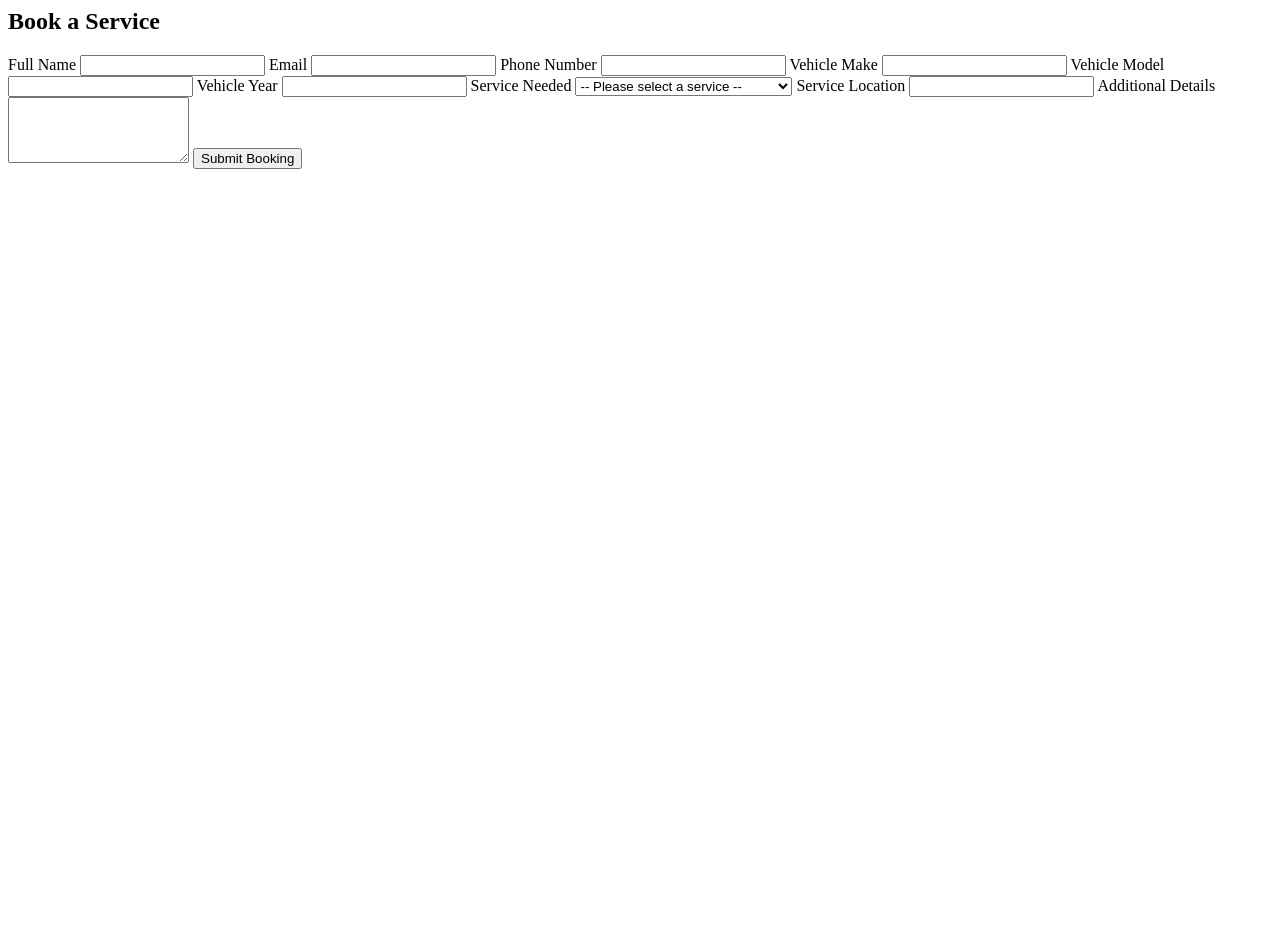
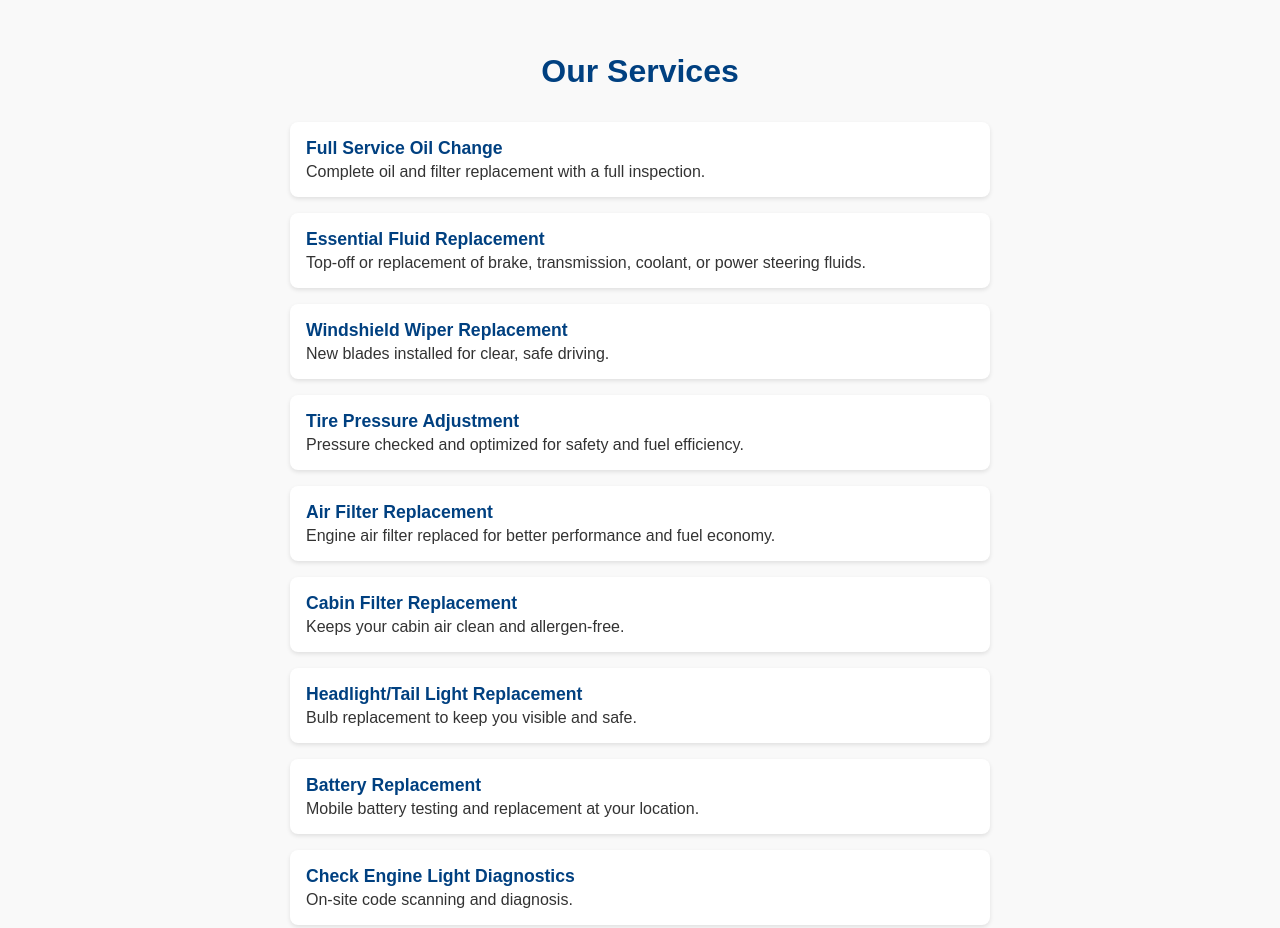
Before and after one commit to bpdal/ians-oil-website, a plain HTML site: page services.html in a window 1280 px wide. Before the commit the page ends 800 px from the top, so only its background shows below. Drawn offline with Linux system fonts and the light colour scheme.

Commit message:
Update services.html

```diff
--- a/services.html
+++ b/services.html
@@ -1,44 +1,81 @@
-<section id="booking" class="booking-form">
-  <h2>Book a Service</h2>
-  <form action="thank-you.html">
-    <label for="name">Full Name</label>
-    <input type="text" id="name" name="name" required />
-
-    <label for="email">Email</label>
-    <input type="email" id="email" name="email" required />
-
-    <label for="phone">Phone Number</label>
-    <input type="tel" id="phone" name="phone" required />
-
-    <label for="make">Vehicle Make</label>
-    <input type="text" id="make" name="make" required />
-
-    <label for="model">Vehicle Model</label>
-    <input type="text" id="model" name="model" required />
-
-    <label for="year">Vehicle Year</label>
-    <input type="text" id="year" name="year" required />
-
-    <label for="service">Service Needed</label>
-    <select id="service" name="service" required>
-      <option value="">-- Please select a service --</option>
-      <option value="oil_change">Full Service Oil Change</option>
-      <option value="fluid_replacement">Essential Fluid Replacement</option>
-      <option value="wiper_replacement">Windshield Wiper Replacement</option>
-      <option value="tire_pressure">Tire Pressure Adjustment</option>
-      <option value="air_filter">Air Filter Replacement</option>
-      <option value="cabin_filter">Cabin Filter Replacement</option>
-      <option value="headlight_tail_light">Headlight/Tail Light Replacement</option>
-      <option value="battery_replacement">Battery Replacement</option>
-      <option value="engine_diagnostics">Check Engine Light Diagnostics</option>
-    </select>
-
-    <label for="location">Service Location</label>
-    <input type="text" id="location" name="location" required />
-
-    <label for="message">Additional Details</label>
-    <textarea id="message" name="message" rows="4"></textarea>
-
-    <button type="submit">Submit Booking</button>
-  </form>
-</section>
+<!DOCTYPE html>
+<html lang="en">
+<head>
+  <meta charset="UTF-8">
+  <meta name="viewport" content="width=device-width, initial-scale=1.0">
+  <title>Services | Ian's Oil</title>
+  <style>
+    body {
+      font-family: sans-serif;
+      background: #f9f9f9;
+      margin: 0;
+      padding: 2rem;
+      color: #333;
+    }
+    h1 {
+      color: #004080;
+      text-align: center;
+    }
+    ul {
+      max-width: 700px;
+      margin: 2rem auto;
+      padding: 0;
+      list-style: none;
+    }
+    li {
+      background: #fff;
+      margin: 1rem 0;
+      padding: 1rem;
+      border-radius: 8px;
+      box-shadow: 0 2px 4px rgba(0,0,0,0.1);
+    }
+    strong {
+      display: block;
+      font-size: 1.1rem;
+      margin-bottom: 0.25rem;
+      color: #004080;
+    }
+  </style>
+</head>
+<body>
+  <h1>Our Services</h1>
+  <ul>
+    <li>
+      <strong>Full Service Oil Change</strong>
+      Complete oil and filter replacement with a full inspection.
+    </li>
+    <li>
+      <strong>Essential Fluid Replacement</strong>
+      Top-off or replacement of brake, transmission, coolant, or power steering fluids.
+    </li>
+    <li>
+      <strong>Windshield Wiper Replacement</strong>
+      New blades installed for clear, safe driving.
+    </li>
+    <li>
+      <strong>Tire Pressure Adjustment</strong>
+      Pressure checked and optimized for safety and fuel efficiency.
+    </li>
+    <li>
+      <strong>Air Filter Replacement</strong>
+      Engine air filter replaced for better performance and fuel economy.
+    </li>
+    <li>
+      <strong>Cabin Filter Replacement</strong>
+      Keeps your cabin air clean and allergen-free.
+    </li>
+    <li>
+      <strong>Headlight/Tail Light Replacement</strong>
+      Bulb replacement to keep you visible and safe.
+    </li>
+    <li>
+      <strong>Battery Replacement</strong>
+      Mobile battery testing and replacement at your location.
+    </li>
+    <li>
+      <strong>Check Engine Light Diagnostics</strong>
+      On-site code scanning and diagnosis.
+    </li>
+  </ul>
+</body>
+</html>
```
